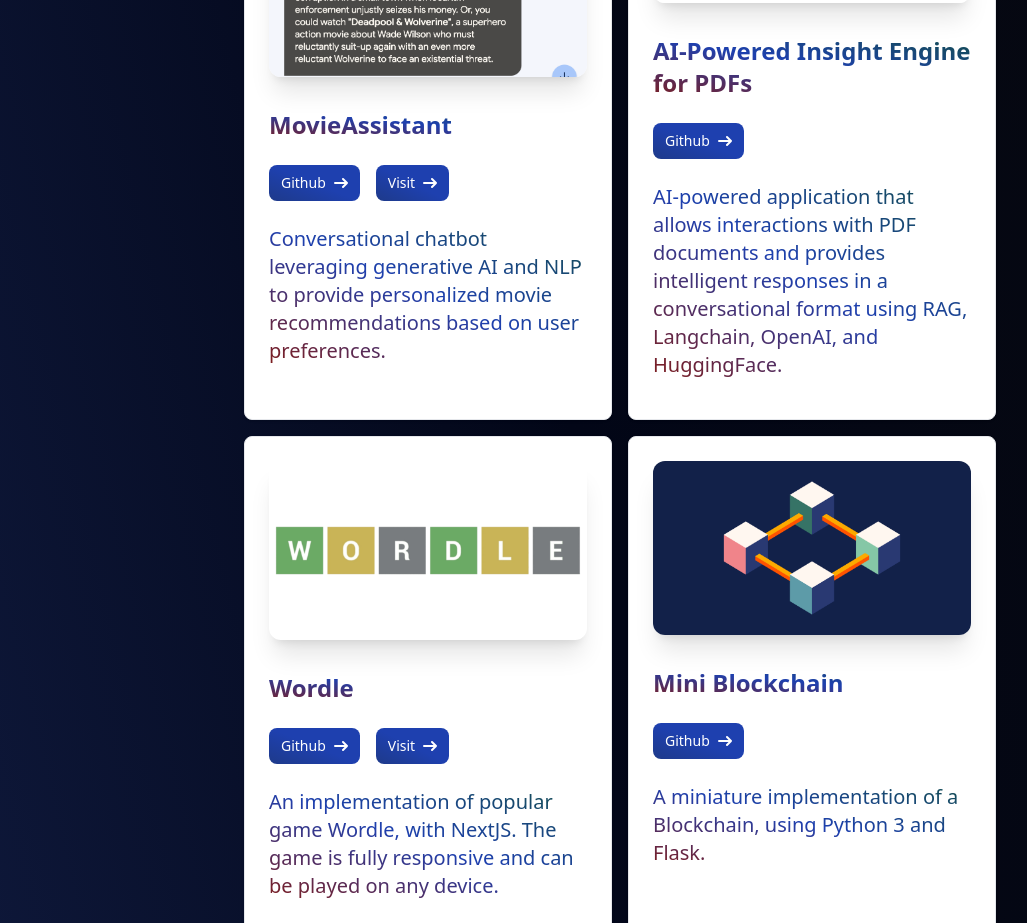
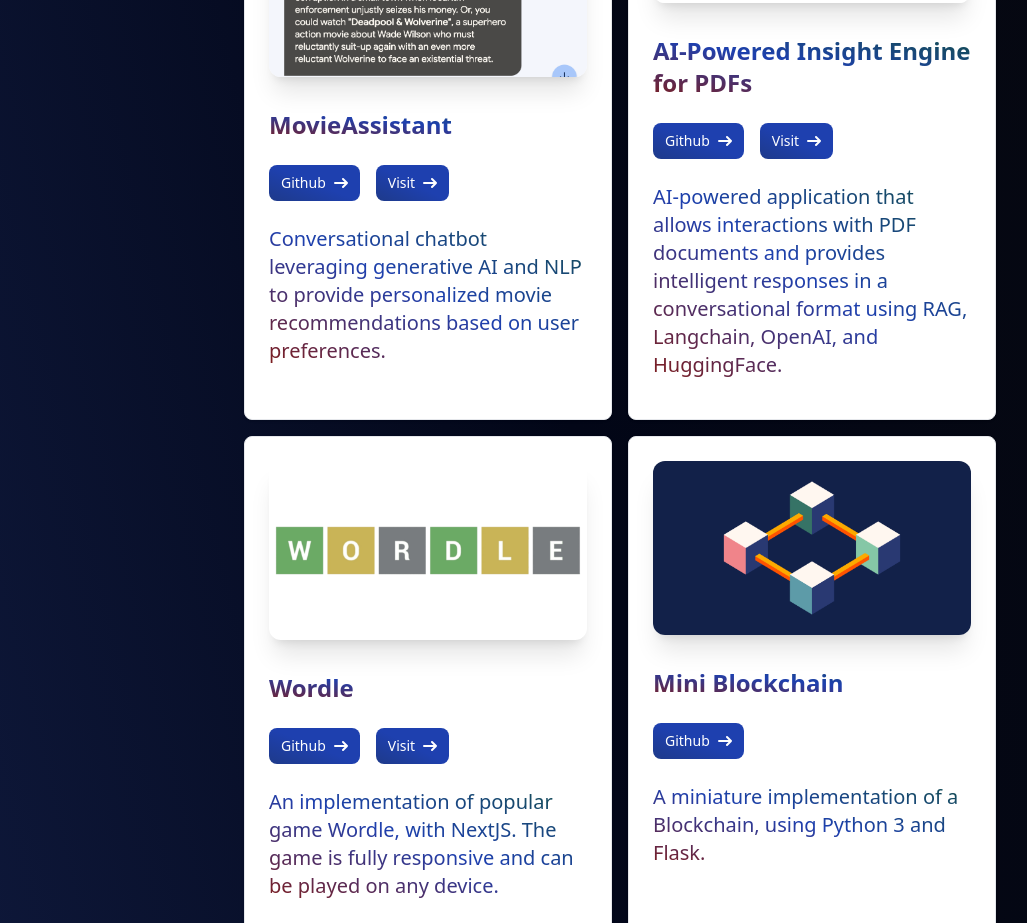
Before and after one commit to cictema/devfolio, a Next.js app: page / in a window 1280 px wide. Shown: the part 2060-2983 px from the top of the page, without its empty margins (20-1047 px from the left). Built offline with nearby package versions, Linux system fonts and the light colour scheme.

Commit message:
update link

```diff
--- a/components/ProjectsSection.tsx
+++ b/components/ProjectsSection.tsx
@@ -18,6 +18,7 @@ const projects = [
       "AI-powered application that allows interactions with PDF documents and provides intelligent responses in a conversational format using RAG, Langchain, OpenAI, and HuggingFace.",
     image: "/project_section/pdfassistant.png",
     github: "https://github.com/cystema/pdf-reader-langchain-streamlit",
+    link: "https://pdf-insight-engine-langchain.streamlit.app/"
   },
   {
     name: "Wordle",
```
